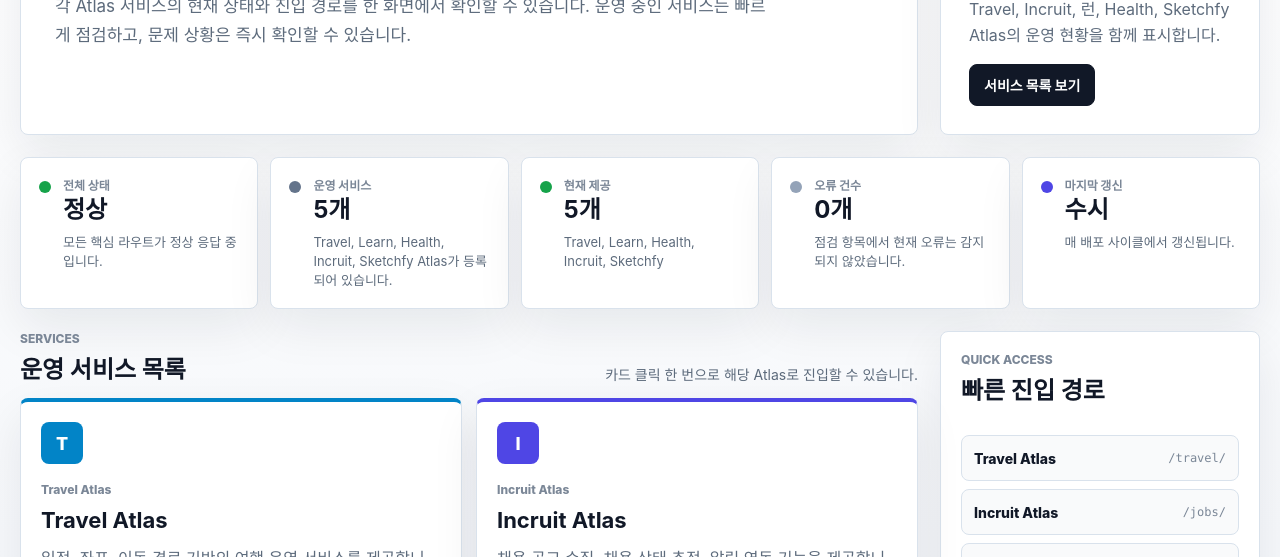
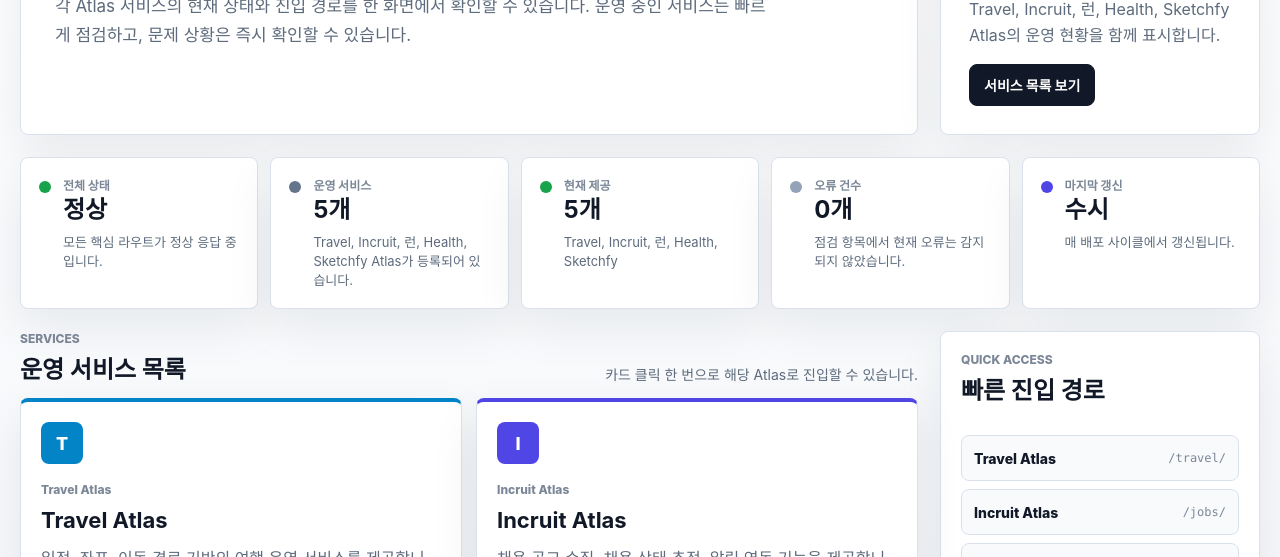
Before and after one commit to CSJ-PJT/Atlas-Management, a plain HTML site: page index.html in a window 1280 px wide. Shown: the part 243-800 px from the top of the page. Drawn offline with Linux system fonts and the light colour scheme.

Commit message:
chore: correct atlas service copy for run order

```diff
--- a/index.html
+++ b/index.html
@@ -68,7 +68,7 @@
           <div>
             <small>운영 서비스</small>
             <strong>5개</strong>
-            <p>Travel, Learn, Health, Incruit, Sketchfy Atlas가 등록되어 있습니다.</p>
+            <p>Travel, Incruit, 런, Health, Sketchfy Atlas가 등록되어 있습니다.</p>
           </div>
         </article>
         <article class="summary-card">
@@ -76,7 +76,7 @@
           <div>
             <small>현재 제공</small>
             <strong>5개</strong>
-            <p>Travel, Learn, Health, Incruit, Sketchfy</p>
+            <p>Travel, Incruit, 런, Health, Sketchfy</p>
           </div>
         </article>
         <article class="summary-card">
```
